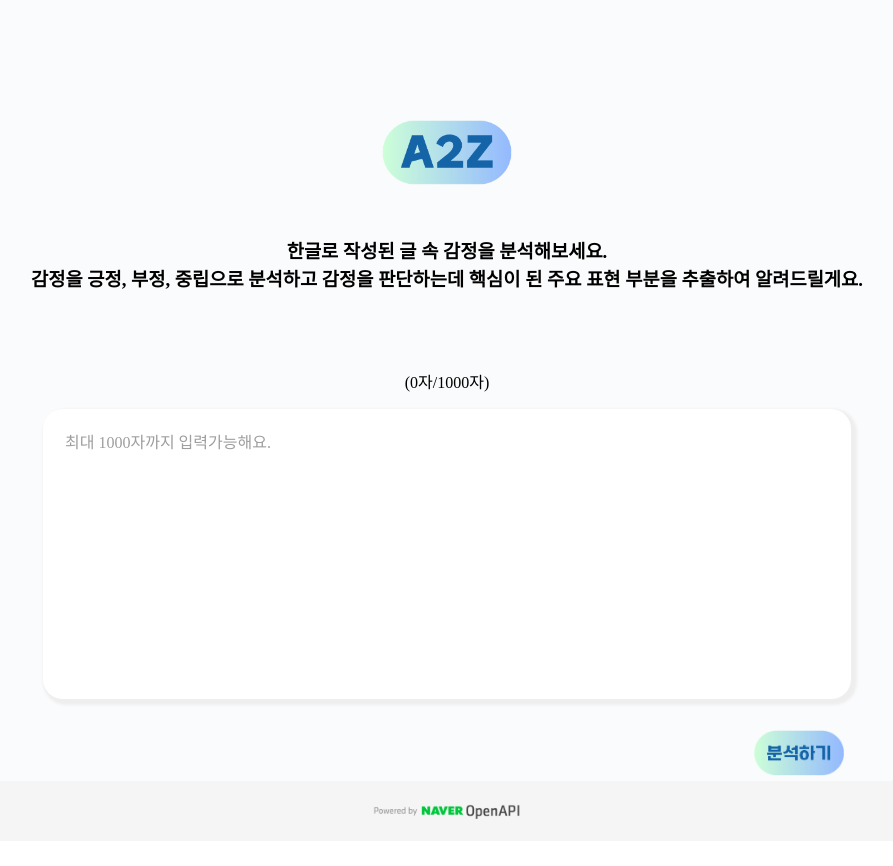
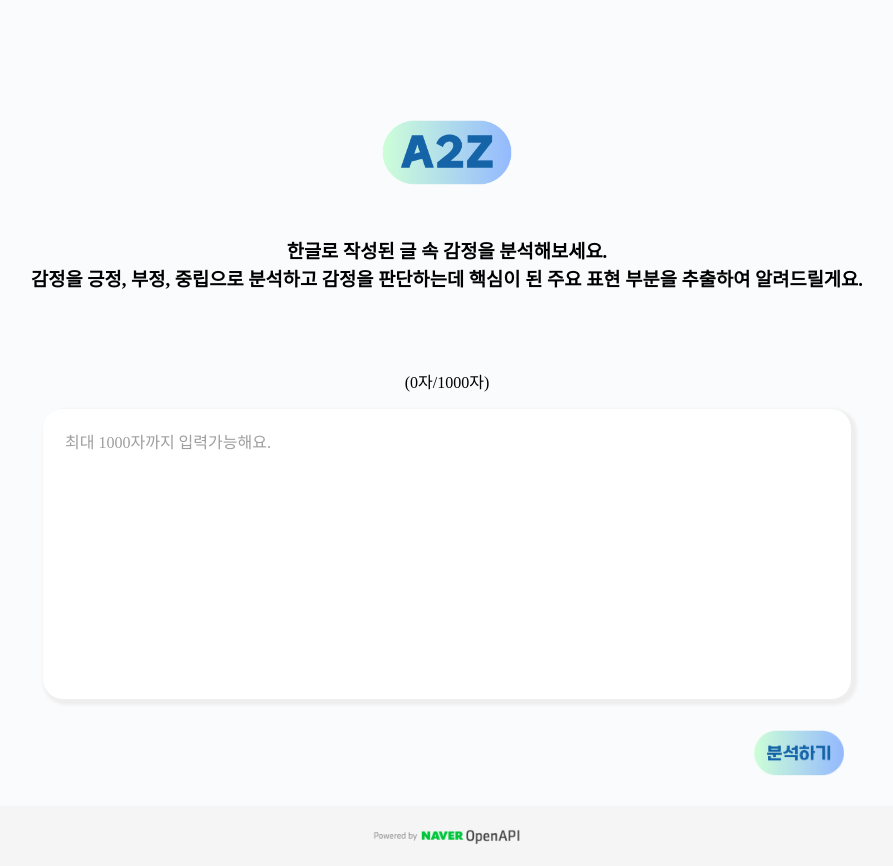
Before and after one commit to Nyoungsun/AtoZ, a React (Create React App) app in the folder src/main/front/: page /GetMySentiment in a window 1280 px wide. Shown: the whole page, without its empty margins (193-1086 px from the left). Before the commit the page ends 841 px from the top, so only its background shows below. Built offline with nearby package versions, Linux system fonts and the light colour scheme; a web font is replaced by a local one.

Commit message:
프론트수정

```diff
--- a/src/main/front/src/component/GetMySentiment/GetMySentiment.js
+++ b/src/main/front/src/component/GetMySentiment/GetMySentiment.js
@@ -24,7 +24,7 @@ const GetMySentiment = (props) => {
     }
 
     const checkEng = (text) => {
-        var Regex = /[a-zA-Z]+/;
+        var Regex = /[^\uAC00-\uD7AF\u1100-\u11FF\u3130-\u318F\uA960-\uA97F\uAC00-\uD7A3]+/;
         return Regex.test(text);
     }
 
--- a/src/main/front/src/component/Search/SearchMobile.js
+++ b/src/main/front/src/component/Search/SearchMobile.js
@@ -22,7 +22,7 @@ const SearchMobile = (props) => {
                         }
                     </Link>
                     <div className={style.inputDiv}>
-                        <input className={style.input} onKeyDown={pressEnter} value={query} onChange={onQuery} placeholder='검색어를 입력해보세요.' />
+                        <input className={style.input} onKeyDown={pressEnter} value={query} onChange={onQuery} placeholder='네이버 블로그 글을 검색해보세요.' />
                     </div>
                     <button className={style.btn} onClick={getNewItems}>
                         <img src='/img/search.png' alt='검색' />
--- a/src/main/front/src/component/Search/SearchPc.js
+++ b/src/main/front/src/component/Search/SearchPc.js
@@ -22,7 +22,7 @@ const SearchPc = (props) => {
                         }
                     </Link>
                     <div className={style.inputDiv}>
-                        <input className={style.input} onKeyDown={pressEnter} value={query} onChange={onQuery} placeholder='검색어를 입력해보세요.' />
+                        <input className={style.input} onKeyDown={pressEnter} value={query} onChange={onQuery} placeholder='네이버 블로그 글을 검색해보세요.' />
                     </div>
                     <button className={style.btn} onClick={getNewItems}>
                         <img src='/img/search.png' alt='검색' />
--- a/src/main/front/src/component/Search/SearchTablet.js
+++ b/src/main/front/src/component/Search/SearchTablet.js
@@ -22,7 +22,7 @@ const SearchTablet = (props) => {
                         }
                     </Link>
                     <div className={style.inputDiv}>
-                        <input className={style.input} onKeyDown={pressEnter} value={query} onChange={onQuery} placeholder='검색어를 입력해보세요.' />
+                        <input className={style.input} onKeyDown={pressEnter} value={query} onChange={onQuery} placeholder='네이버 블로그 글을 검색해보세요.' />
                     </div>
                     <button className={style.btn} onClick={getNewItems}>
                         <img src='/img/search.png' alt='검색' />
--- a/src/main/front/src/css/GetMySentiment/GetMySentimentP.module.css
+++ b/src/main/front/src/css/GetMySentiment/GetMySentimentP.module.css
@@ -63,7 +63,7 @@
     text-align: right;
     margin: 0 auto;
     width: 63%;
-
+    padding-bottom: 25px;
 }
 
 .analyzeBtn{
--- a/src/main/front/src/css/GetMySentiment/GetMySentimentT.module.css
+++ b/src/main/front/src/css/GetMySentiment/GetMySentimentT.module.css
@@ -61,6 +61,7 @@
 .btnWrap{
     text-align: right;
     margin: 0 auto;
+    padding-bottom: 25px;
     width: 95%;
 }
 
```
